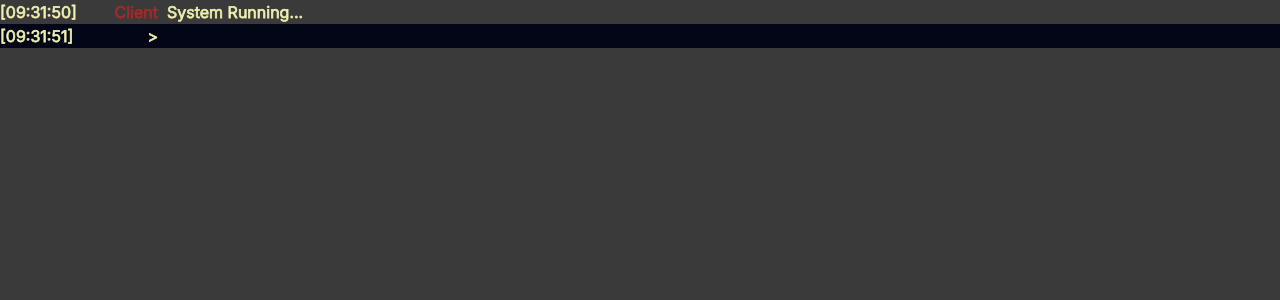
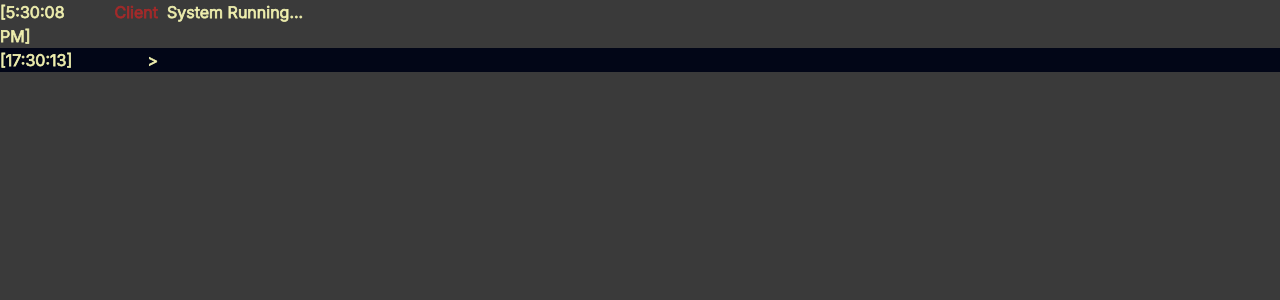
Before and after one commit to Rkovl/holy-five, a Next.js app: page / in a window 1280 px wide. Shown: the top 300 px of the page. Built offline with nearby package versions, Linux system fonts and the light colour scheme.

Commit message:
added live time

```diff
--- a/src/app/page.tsx
+++ b/src/app/page.tsx
@@ -1,16 +1,38 @@
+"use client"
 
+//IMPORTS--------------------------------------------------------------------
+import React,{useEffect, useState} from 'react';
+
+//EXPORT---------------------------------------------------------------------
 export default function Home() {
+
+  //USE STATE--------------------------------------------------------------------
+  const [timeCurrent, setTimeCurrent] = useState(new Date().toLocaleTimeString())
+  const [timeStatic, setTimeStatic] = useState(new Date().toLocaleTimeString())
+
+  //USE EFFECT--------------------------------------------------------------------
+  useEffect(() => {
+    let secTimer = setInterval( () => {
+      setTimeCurrent(new Date().toLocaleTimeString('en-US', {
+        hour12: false,
+      }))
+    },1000)
+
+    return () => clearInterval(secTimer);
+  }, []);
+
+
   return (
     <main className="">
       <div className="pastLine flex">
-        <div className="time w-24 ">[09:31:50]</div>
+        <div className="time w-24 ">[{timeStatic}]</div>
         <div className="name w-24 text-right">Client &nbsp;</div>
         <div className="w-full text">  System Running...</div>
       </div>
 
 
       <div className="editline bg-slate-950 flex">
-        <div className="time w-24 ">[09:31:51]</div>
+        <div className="time w-24 ">[{timeCurrent}]</div>
         <div className="nameCurrent w-24 text-right">&gt; &nbsp;</div>
         <input className="w-full appearance-none text bg-slate-950 outline-none "></input>
       </div>
```
